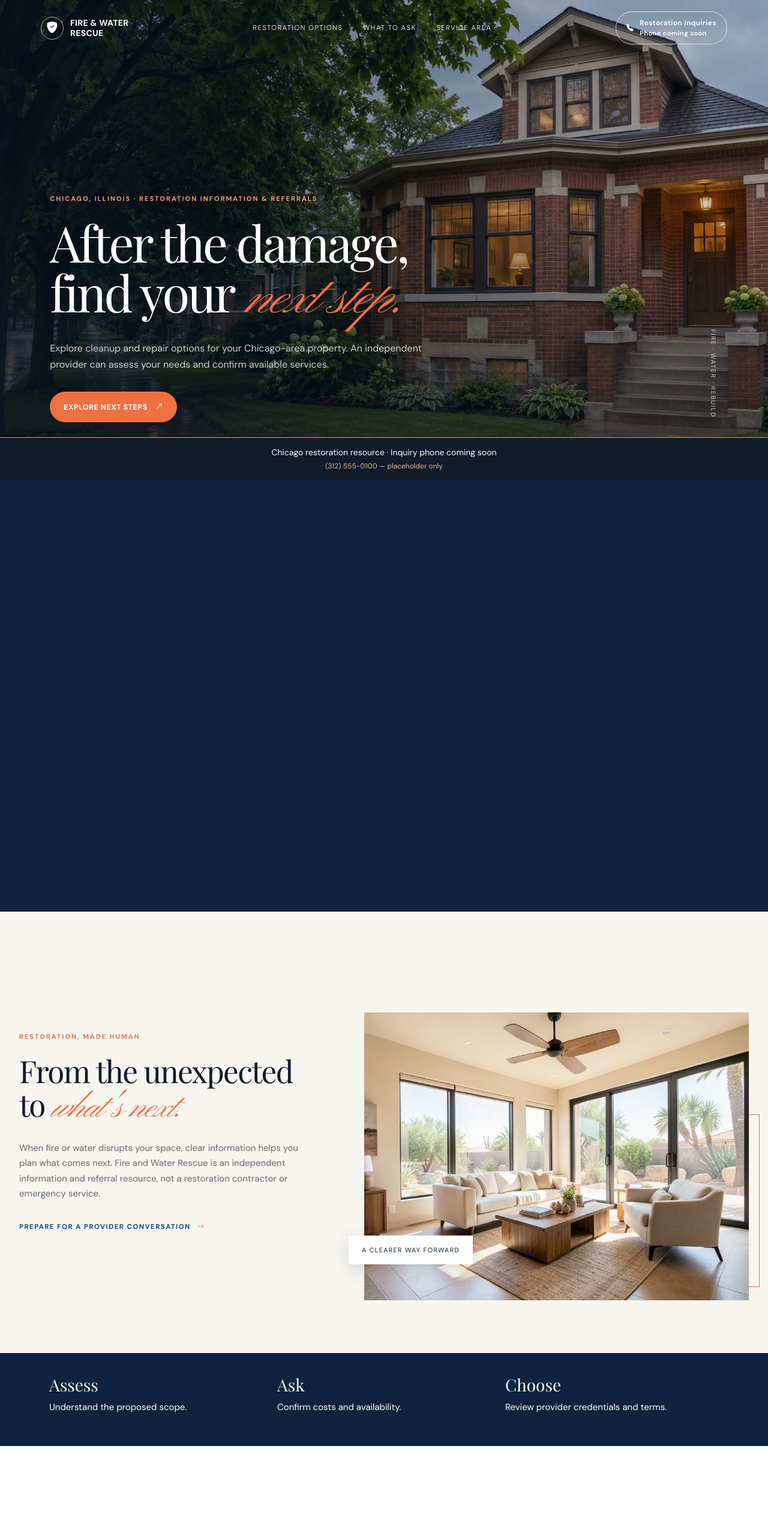
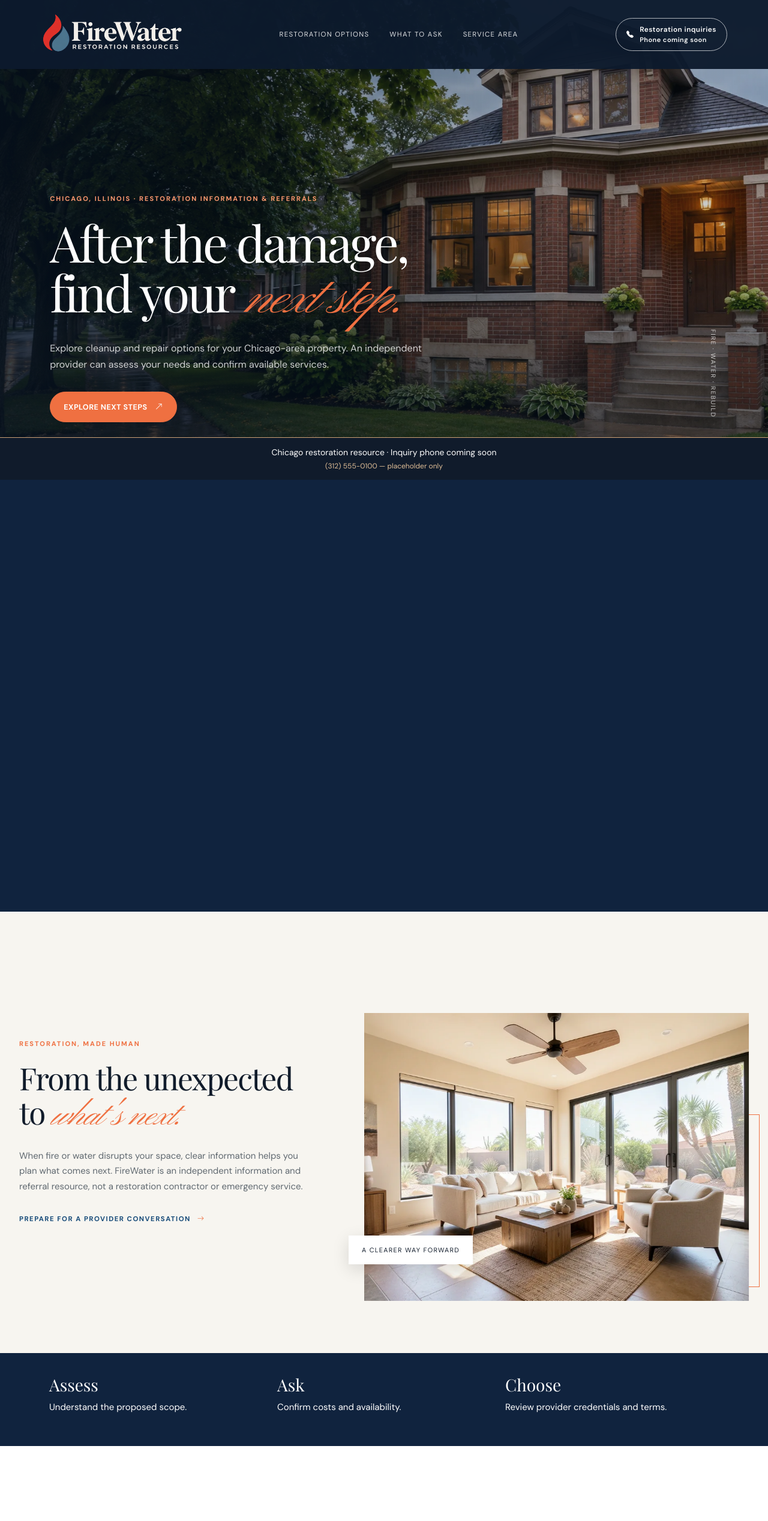
Before and after one commit to gregsimonds-boop/FireWater, a plain HTML site: page index.html in a window 1280 px wide. Shown: the top 2536 px of the page at 60% size. Drawn offline with nearby package versions, Linux system fonts and the light colour scheme.

Commit message:
Add files via upload

```diff
--- a/css/style.css
+++ b/css/style.css
@@ -155,3 +155,8 @@
 /* Chicago referral draft. */
 body{padding-bottom:100px}html{scroll-padding-top:110px}.nav-cta{white-space:nowrap;line-height:1.4}.nav-cta small{font-size:11px}.hero-content>p{max-width:630px}.hero-content h1{font-size:clamp(44px,6.5vw,86px)}.image-disclosure,.referral-disclosure{font-size:12px;line-height:1.8;opacity:.8}.referral-disclosure{margin-top:30px}.draft-banner{position:fixed;bottom:0;left:0;right:0;z-index:100;background:#101b2b;color:#fff;border-top:1px solid #c99f75;padding:13px 20px;text-align:center;font-size:14px}.draft-banner span{display:block;font-size:12px;color:#dfbe97}.reveal-ready .reveal{opacity:1;transform:none}.policy-main{max-width:850px;margin:auto;padding:160px 24px 70px}.policy-main h1{font-size:42px}.policy-main h2{font-size:25px;margin-top:28px}
 @media(max-width:767px){.nav-cta{font-size:11px;padding:10px}.hero{height:auto!important;min-height:0!important}.hero-sticky{position:relative!important;height:auto!important;min-height:100svh}.hero-content{position:relative!important;inset:auto!important;padding:170px 24px 140px!important}.hero-content h1{font-size:48px}.draft-banner{font-size:12px}}
+
+/* Approved FireWater red-flame identity; light text on navy. */
+.site-nav{background:rgba(13,27,45,.96)}.brand{flex-shrink:0}.brand-logo{display:block;width:235px;max-width:100%;height:auto}.footer-brand .brand-logo{width:270px}.site-nav .nav-cta{flex-shrink:0;white-space:nowrap}.site-nav .container-wide{gap:20px}.policy-nav{background:#101b2b}
+@media(max-width:767px){.site-nav .brand-logo{width:190px}.site-nav .container-wide{gap:12px;padding-left:18px!important;padding-right:18px!important}.site-nav .nav-cta{font-size:10px;padding:9px 11px}}
+@media(max-width:420px){.site-nav .container-wide{flex-wrap:wrap}.site-nav .brand-logo{width:195px}.site-nav .nav-cta{margin-left:auto}.site-nav .container-wide{gap:8px}.site-nav .brand{max-width:58%}}
--- a/index.html
+++ b/index.html
@@ -5,22 +5,19 @@
   <meta name="viewport" content="width=device-width, initial-scale=1">
   <meta name="theme-color" content="#101b2b">
   <meta name="description" content="Independent fire and water restoration information and referral resources for Chicago, Illinois and surrounding communities.">
-  <title>Fire and Water Rescue | Chicago Restoration Resources</title>
+  <title>FireWater | Chicago Restoration Resources</title>
   <link rel="preconnect" href="https://fonts.googleapis.com">
   <link rel="preconnect" href="https://fonts.gstatic.com" crossorigin>
   <link href="https://fonts.googleapis.com/css2?family=DM+Sans:wght@400;500;600;700&family=Playfair+Display:wght@400;500;600&family=Pinyon+Script&display=swap" rel="stylesheet">
   <link href="https://cdn.jsdelivr.net/npm/bootstrap@5.3.3/dist/css/bootstrap.min.css" rel="stylesheet">
   <link href="https://cdn.jsdelivr.net/npm/bootstrap-icons@1.11.3/font/bootstrap-icons.min.css" rel="stylesheet">
 
-<link rel="stylesheet" href="css/style.css?v=chicago-1">
+<link rel="stylesheet" href="css/style.css?v=firewater-logo-1">
 </head>
 <body>
   <nav class="site-nav" aria-label="Main navigation">
     <div class="container-fluid container-wide px-4 px-lg-5 d-flex align-items-center justify-content-between">
-      <a class="brand" href="#top" aria-label="Fire and Water Rescue home">
-        <span class="brand-mark"><i class="bi bi-shield-fill-check" aria-hidden="true"></i></span>
-        <span>FIRE &amp; WATER<br>RESCUE</span>
-      </a>
+      <a class="brand" href="#top" aria-label="FireWater home"><img class="brand-logo" src="assets/firewater-logo-light.png" alt="FireWater — Restoration Resources" width="912" height="300"></a>
       <div class="nav-links d-none d-lg-flex">
         <a href="#services">Restoration options</a><a href="#approach">What to ask</a><a href="#areas">Service area</a>
       </div>
@@ -52,7 +49,7 @@
             <div class="intro-copy">
               <div class="eyebrow">Restoration, made human</div>
               <h2>From the unexpected to <em class="script">what's next.</em></h2>
-              <p>When fire or water disrupts your space, clear information helps you plan what comes next. Fire and Water Rescue is an independent information and referral resource, not a restoration contractor or emergency service.</p>
+              <p>When fire or water disrupts your space, clear information helps you plan what comes next. FireWater is an independent information and referral resource, not a restoration contractor or emergency service.</p>
               <a class="text-link mt-3" href="#approach">Prepare for a provider conversation <i class="bi bi-arrow-right" aria-hidden="true"></i></a>
             </div>
           </div>
@@ -210,7 +207,7 @@
     <div class="container container-wide">
       <div class="row gy-4">
         <div class="col-lg-5">
-          <a class="brand footer-brand" href="#top"><span class="brand-mark"><i class="bi bi-shield-fill-check" aria-hidden="true"></i></span><span>FIRE &amp; WATER<br>RESCUE</span></a>
+          <a class="brand footer-brand" href="#top"><img class="brand-logo" src="assets/firewater-logo-light.png" alt="FireWater — Restoration Resources" width="912" height="300"></a>
           <p class="footer-copy">Independent restoration information and referrals for Chicago and nearby communities. We do not perform restoration work or provide firefighting or emergency dispatch.</p>
         </div>
         <div class="col-6 col-lg-3">
@@ -222,7 +219,7 @@
           <ul class="footer-links"><li><a href="#contact"><i class="bi bi-telephone me-2" aria-hidden="true"></i>(312) 555-0100 — placeholder</a></li><li><span class="text-white-50 small">Inquiry number not yet active</span></li><li><span class="text-white-50 small">Serving the Chicago metro area</span></li></ul>
         </div>
       </div>
-      <p class="referral-disclosure">Independent providers determine availability, pricing, services, and results. We may receive compensation for qualifying calls once referral service is active. Images, including firefighters, are illustrative and do not imply an affiliated crew or emergency service. <a href="privacy.html">Privacy</a> · <a href="terms.html">Terms</a></p><div class="footer-bottom"><span>© 2026 Fire and Water Rescue. All rights reserved.</span><span>Independent information &amp; referrals.</span></div>
+      <p class="referral-disclosure">Independent providers determine availability, pricing, services, and results. We may receive compensation for qualifying calls once referral service is active. Images, including firefighters, are illustrative and do not imply an affiliated crew or emergency service. <a href="privacy.html">Privacy</a> · <a href="terms.html">Terms</a></p><div class="footer-bottom"><span>© 2026 FireWater. All rights reserved.</span><span>Independent information &amp; referrals.</span></div>
     </div>
   </footer>
 
```
Also changed, not shown: privacy.html (+5 -5 lines), terms.html (+5 -5 lines), assets/firewater-logo-light.png (added), assets/firewater-logo.png (added).
